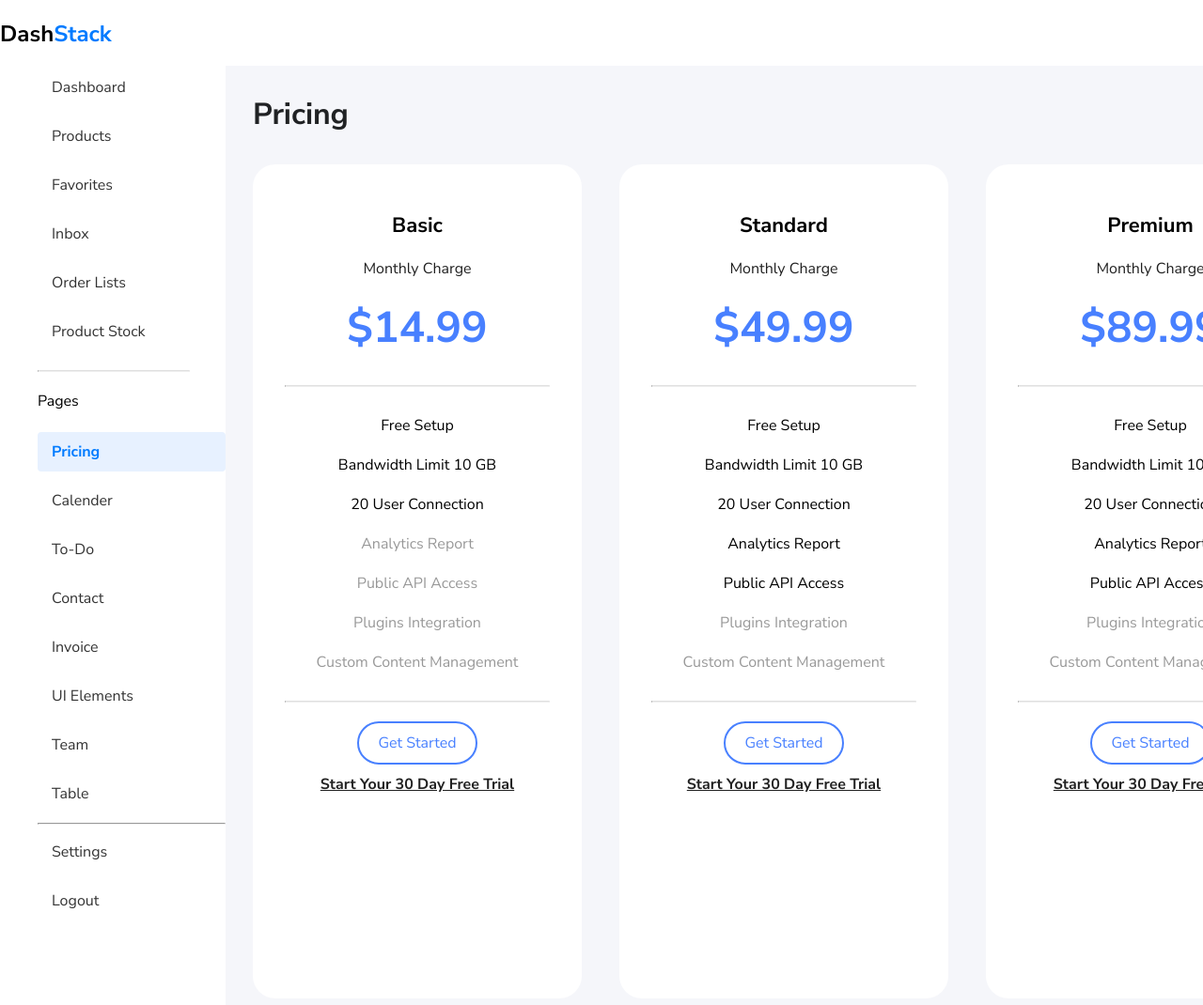
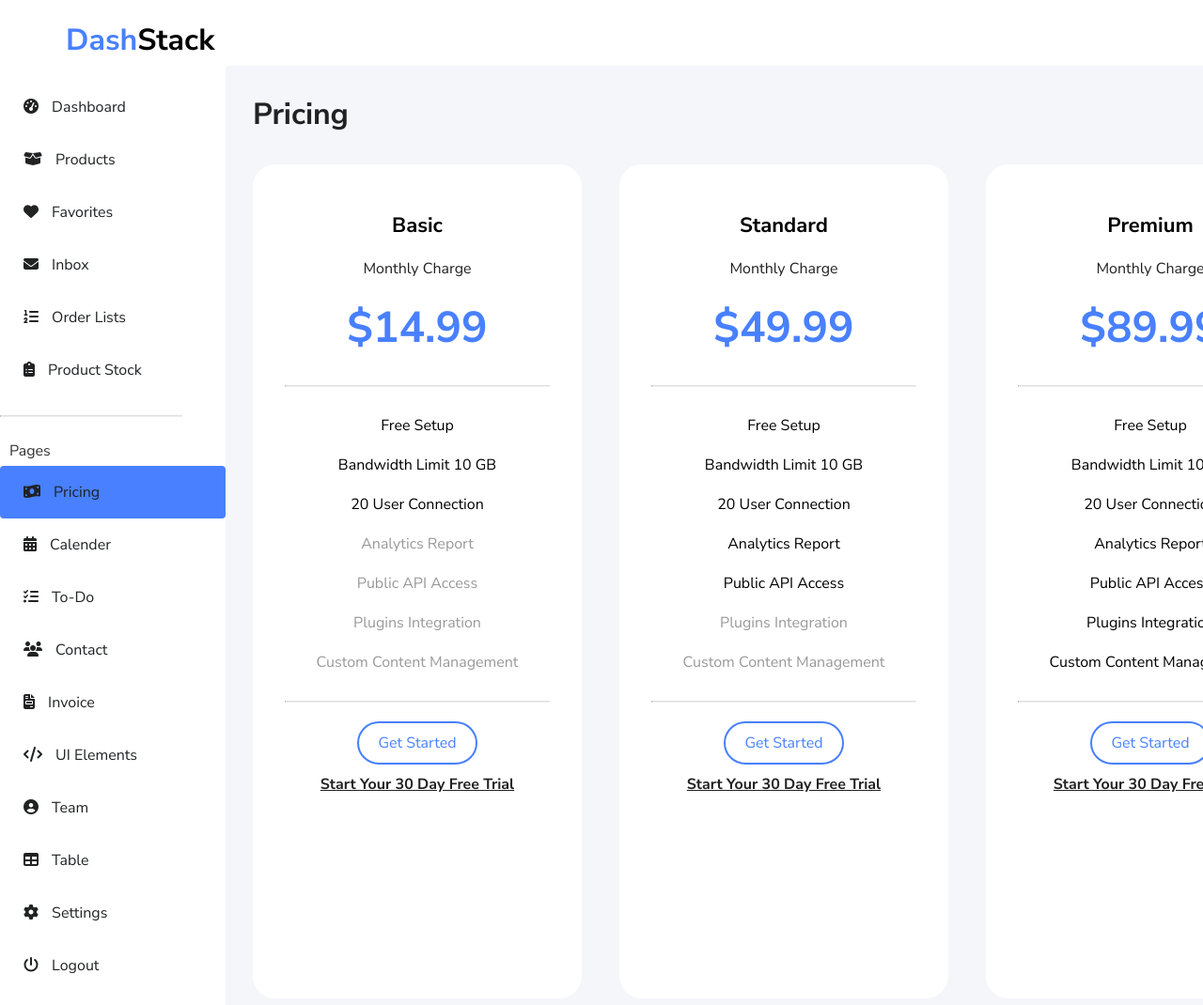
Before and after one commit to himanshuchhabran/areksoft-internship, a plain HTML site: page Himanshu - Dashboard17/dashboard17.html in a window 1280 px wide. Shown: the top 1070 px of the page at 94% size. Drawn offline with Linux system fonts and the light colour scheme.

Commit message:
files added

```diff
--- a/Himanshu - Dashboard17/dashboard17.css
+++ b/Himanshu - Dashboard17/dashboard17.css
@@ -11,49 +11,49 @@ body{
     background-color: #F5F6FA;
 
 }
+
 .sidebar{
     width: 240px;
     height: 1070px;
     position: absolute;
     background-color: #FFFFFF;
+
 }
 
-
-
-.sidebar h2 {
-    color: #007bff;
-    margin-bottom: 20px;
+.logo-name{
+    color:#4880FF;
+    padding-left: 70px;
+}
+.sidebar-nav{
+    list-style: none;
+    padding: 0;
 }
 
-.sidebar ul {
-    list-style: none;
+.sidebar-nav li a {
+    display: block;
+    padding: 12px 15px;
+    color: #202224;
+    text-decoration: none;
+    transition: background-color 0.3s;
+}
+.sidebar-nav li:hover,.sidebar-nav li.active {
+    background-color: #4880FF;
+    color:#FFFFFF;
 }
 
+.sidebar-nav li a i {
+    margin-right: 10px;
+}
 .sidebar ul li {
     display: flex;
     align-items: center;
-    padding: 10px 15px;
-    margin-bottom: 10px;
+    padding: 5px 10px;
     color: #333;
     cursor: pointer;
     border-radius: 4px;
     transition: background-color 0.3s;
 }
 
-.sidebar ul li.active, .side-nav ul li:hover {
-    background-color: #e7f1ff;
-    color: #007bff;
-}
-
-.sidebar ul li.active {
-    font-weight: bold;
-}
-
-.sidebar ul li img {
-    margin-right: 10px;
-    width: 20px;
-    height: 20px;
-}
 
 .topbar{
     width: 1201px;
--- a/Himanshu - Dashboard17/dashboard17.html
+++ b/Himanshu - Dashboard17/dashboard17.html
@@ -6,37 +6,115 @@
     <title>Dashboard #17</title>
     <link href="https://fonts.googleapis.com/css2?family=Nunito+Sans:wght@400;700&display=swap" rel="stylesheet">
     <link rel="stylesheet" href="dashboard17.css">
+    <script src="https://kit.fontawesome.com/9543e5a6d4.js" crossorigin="anonymous"></script>
 </head>
 <body>
     <div class="container">
 
         <div class="sidebar">
-          <h2><span style="color: black;">Dash</span>Stack</h2>
-            <ul>
-
-
-                <li>Dashboard</li>
-                <li>Products</li>
-                <li>Favorites</li>
-                <li>Inbox</li>
-                <li>Order Lists</li>
-                <li>Product Stock</li>
-                <hr class="divider">
-                <div>Pages</div>
-                <br>
-                <li class="active">Pricing</li>
-                <li>Calender</li>
-                <li>To-Do</li>
-                <li >Contact</li>
-                <li>Invoice</li>
-                <li>UI Elements</li>
-                <li>Team</li>
-                <li>Table</li>
-                <hr style="color: #E0E0E0;">
-                <li>Settings</li>
-                <li>Logout</li>
-            </div>
-            </ul>
+          <h1><span class="logo-name">Dash</span>Stack</h1>
+          <ul class="sidebar-nav">
+            <li>
+                <a href="#">
+                    <i class="fas fa-tachometer-alt"></i>
+                    Dashboard
+                </a>
+            </li>
+            <li>
+                <a href="#">
+                    <i class="fas fa-box-open"></i>
+                    Products
+                </a>
+            </li>
+            <li>
+                <a href="#">
+                    <i class="fas fa-heart"></i>
+                    Favorites
+                </a>
+            </li>
+            <li>
+                <a href="#">
+                    <i class="fas fa-envelope"></i>
+                    Inbox
+                </a>
+            </li>
+            <li>
+                <a href="#">
+                    <i class="fas fa-list-ol"></i>
+                    Order Lists
+                </a>
+            </li>
+            <li>
+                <a href="#">
+                    <i class="fas fa-clipboard-list"></i>
+                    Product Stock
+                </a>
+            </li>
+            <hr class="divider">
+            <li class="sidebar-title">
+                Pages
+            </li>
+            <li class="active">
+                <a href="#">
+                    <i class="fas fa-money-bill-wave"></i>
+                    Pricing
+                </a>
+            </li>
+            <li>
+                <a href="#">
+                    <i class="fas fa-calendar-alt"></i>
+                    Calender
+                </a>
+            </li>
+            <li>
+                <a href="#">
+                    <i class="fas fa-tasks"></i>
+                    To-Do
+                </a>
+            </li>
+            <li>
+                <a href="#">
+                    <i class="fas fa-users"></i>
+                    Contact
+                </a>
+            </li>
+            <li>
+                <a href="#">
+                    <i class="fas fa-file-invoice"></i>
+                    Invoice
+                </a>
+            </li>
+            <li>
+                <a href="#">
+                    <i class="fas fa-code"></i>
+                    UI Elements
+                </a>
+            </li>
+            <li>
+                <a href="#">
+                    <i class="fas fa-user-circle"></i>
+                    Team
+                </a>
+            </li>
+            <li>
+                <a href="#">
+                    <i class="fas fa-table"></i>
+                    Table
+                </a>
+            </li>
+            <li>
+                <a href="#">
+                    <i class="fas fa-cog"></i>
+                    Settings
+                </a>
+            </li>
+            <li>
+                <a href="#">
+                    <i class="fas fa-power-off"></i>
+                    Logout
+                </a>
+            </li>
+        </ul>
         </div>
         <div class="topbar">
 
@@ -84,8 +162,8 @@
                       <p class="services-text">20 User Connection</p>
                       <p class="services-text">Analytics Report</p>
                       <p class="services-text">Public API Access</p>
-                      <p class="services-text deactivate">Plugins Integration</p>
-                      <p class="services-text deactivate">Custom Content Management</p>
+                      <p class="services-text ">Plugins Integration</p>
+                      <p class="services-text ">Custom Content Management</p>
                       <hr class="divider">
                     <button class="get-started-button">Get Started</button>
                     <p class="free-trial-text">Start Your 30 Day Free Trial</p>
```
